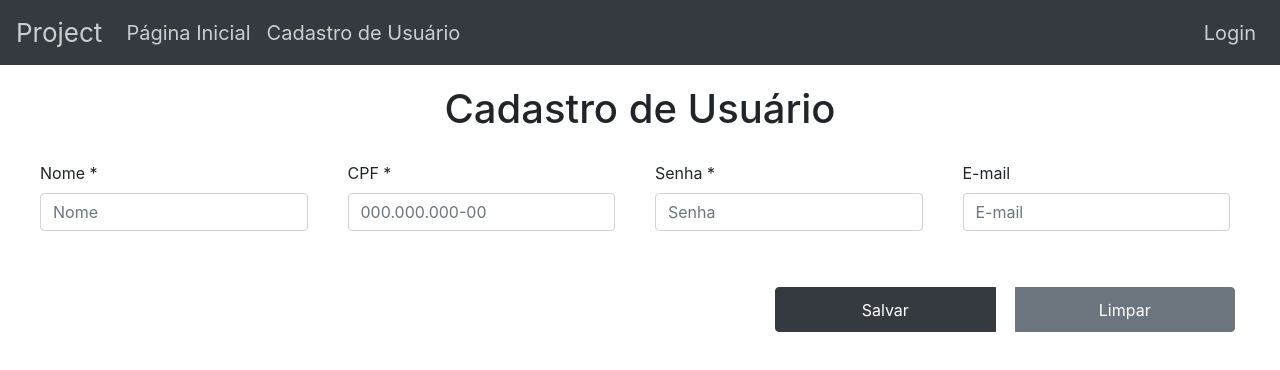
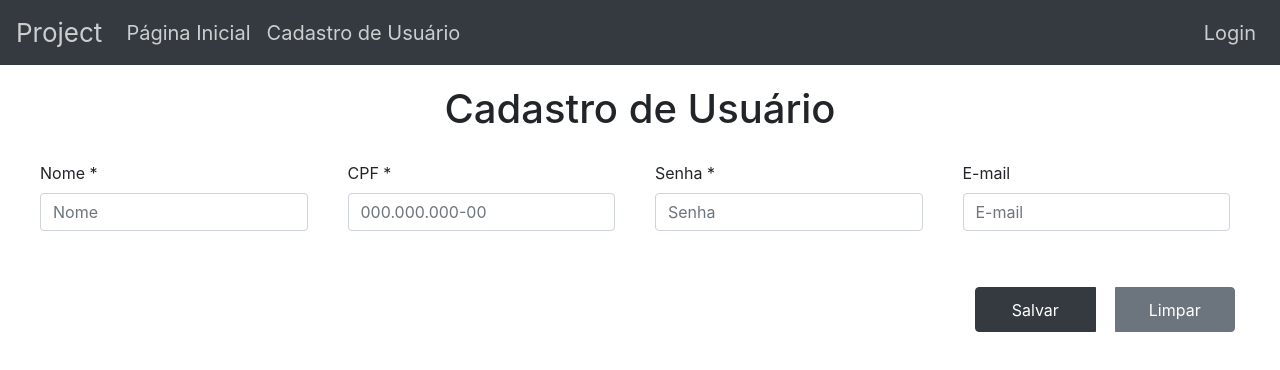
Before and after one commit to AnaB-hub/react_project, a React (Create React App) app in the folder project/: page /cadastro-usuario in a window 1280 px wide. Shown: the top 370 px of the page. Built offline with nearby package versions, Linux system fonts and the light colour scheme.

Commit message:
Ajustes nos botões no cadastro de user

```diff
--- a/project/src/pages/User/user.css
+++ b/project/src/pages/User/user.css
@@ -3,7 +3,7 @@
 }
 
 .buttonGroup {
-  width: 500px;
+  width: 300px;
   height: 45px;
   margin-top: 20px;
 }
```
